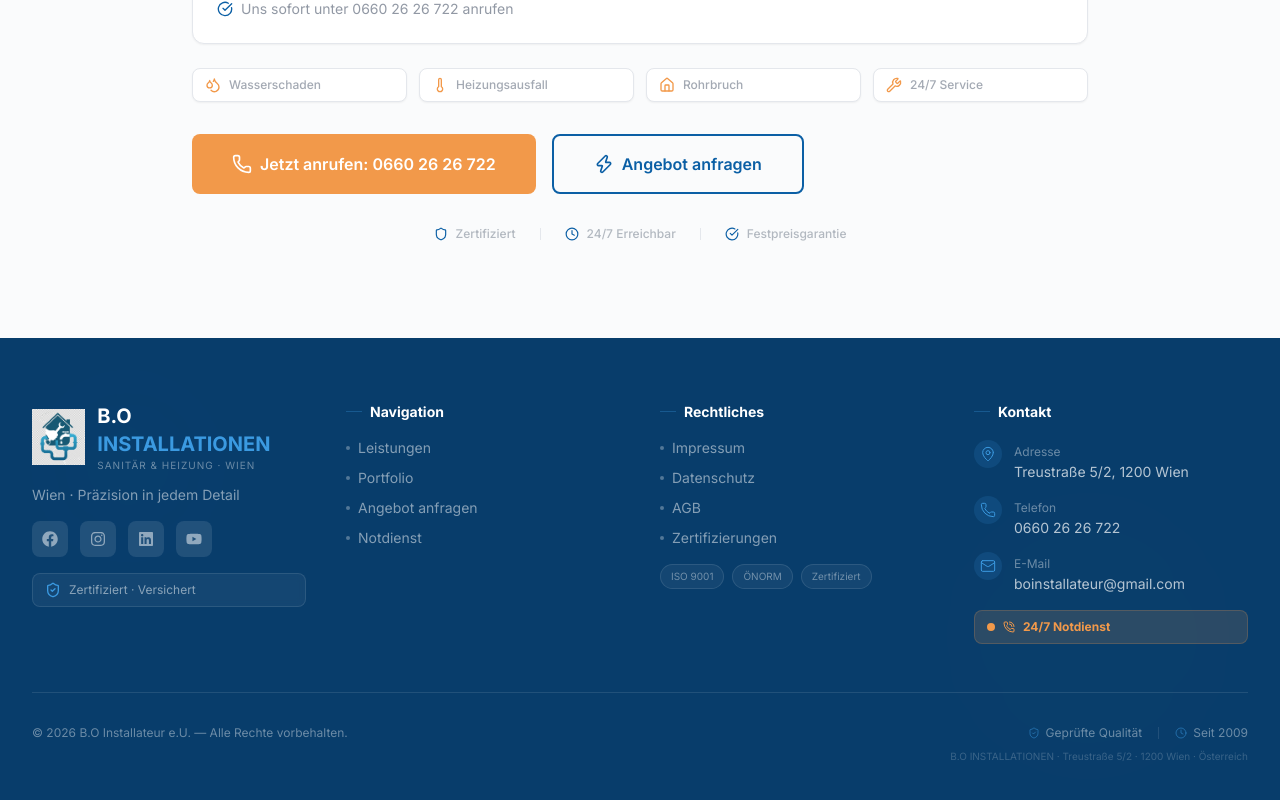
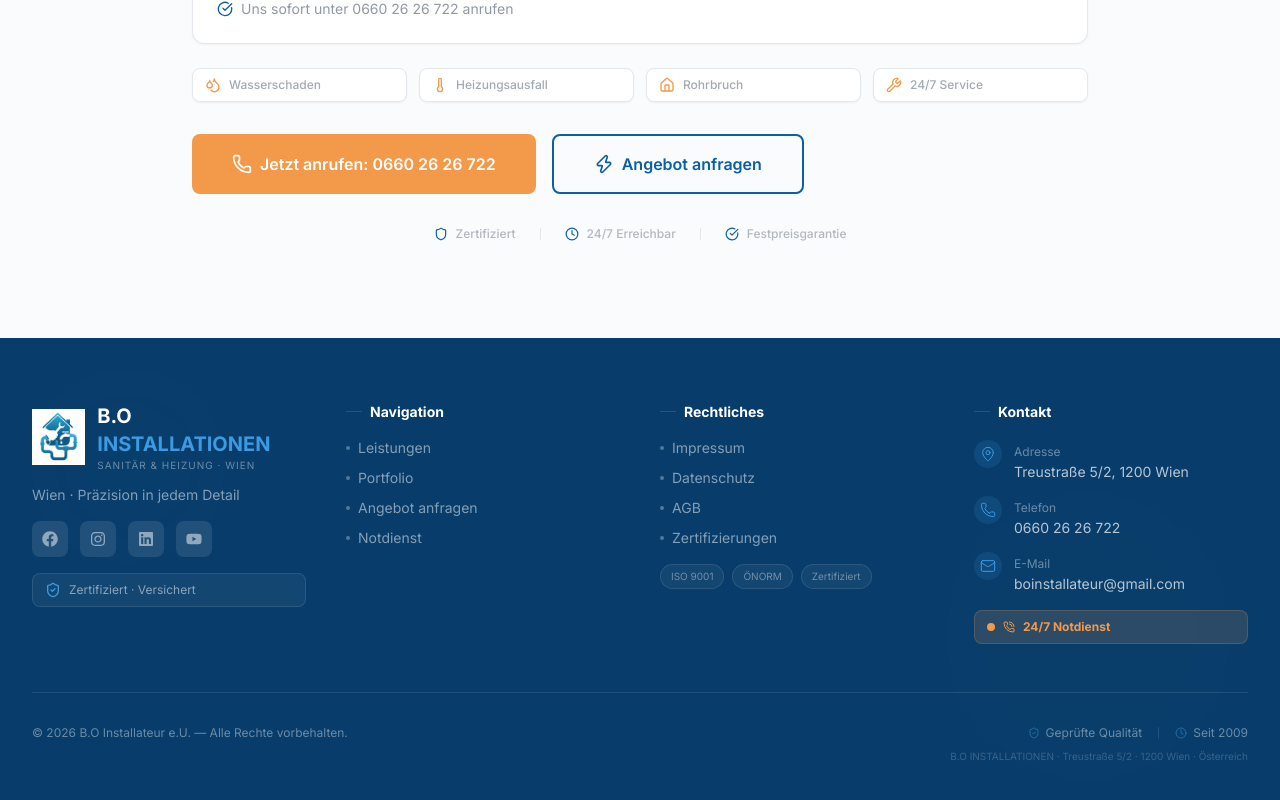
Before and after one commit to jeffkaberagithara-guru/bo-installationen-white-version, a React (Vite) app: page / in a window 1280 px wide. Shown: the part 6368-7168 px from the top of the page. Built offline with nearby package versions, Linux system fonts and the light colour scheme.

Commit message:
Modified footer section

```diff
--- a/src/components/layout/Footer.tsx
+++ b/src/components/layout/Footer.tsx
@@ -41,12 +41,12 @@ const Footer = () => {
             <div className="flex items-center gap-2 sm:gap-3">
               <div className="relative">
                 <img
-                  src="/images/Logo-1.png"
+                  src="/images/logo.png"
                   alt="B.O INSTALLATIONEN"
                   className="h-10 sm:h-12 md:h-14 w-auto object-contain transition-all duration-300 hover:scale-105"
                   style={{ maxHeight: "56px" }}
                   onError={(e) => {
-                    e.currentTarget.src = "/images/logo.png";
+                    e.currentTarget.style.display = "none";
                   }}
                 />
               </div>
```
